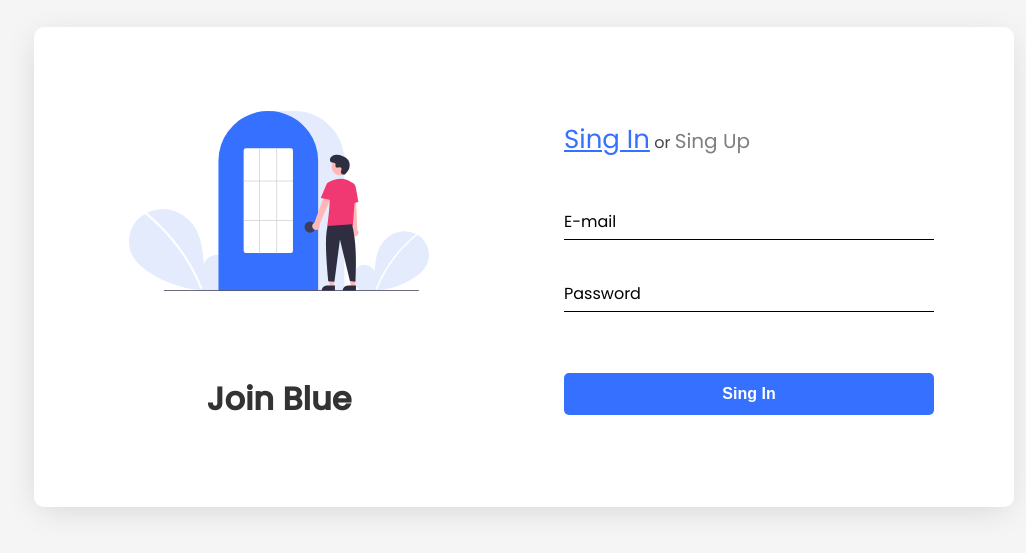
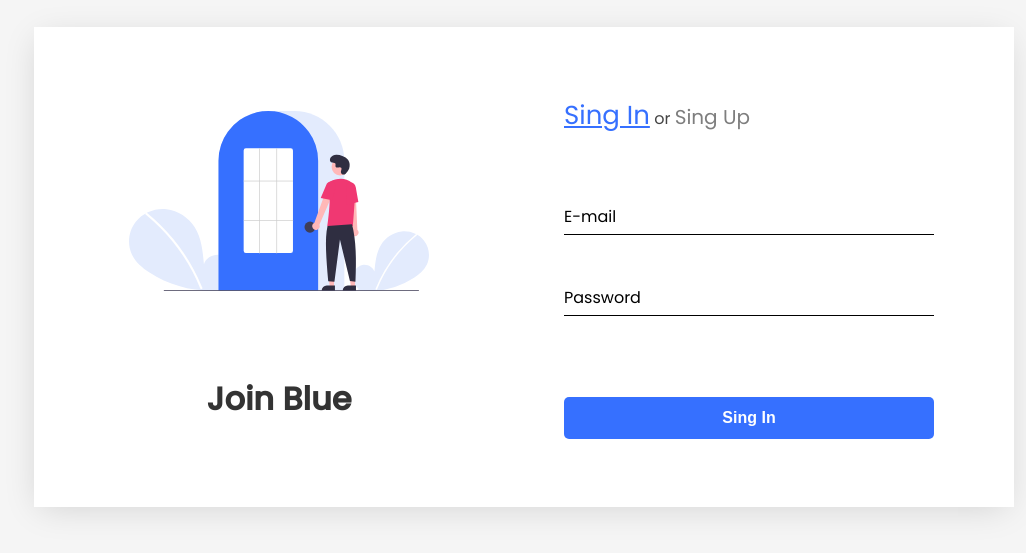
Before and after one commit to eualex/BlueShop, a React (Create React App) app in the folder frontend/: page /login in a window 1280 px wide. Shown: the part 133-686 px from the top of the page, without its empty margins (116-1142 px from the left). Built offline with nearby package versions, Linux system fonts and the light colour scheme; the HTML template or start-up script is replaced by a standard one.

Commit message:
adicionando animaçao na imagem

```diff
--- a/frontend/src/pages/SingPage/SingIn/index.tsx
+++ b/frontend/src/pages/SingPage/SingIn/index.tsx
@@ -3,7 +3,7 @@ import React from "react";
 import Button from "../../../components/Button";
 import Input from "../../../components/Input";
 
-import { ContainerForm, ConteinerTermOfService } from "./styles";
+import { ContainerForm } from "./styles";
 
 const SingIn: React.FC = () => {
   return (
--- a/frontend/src/pages/SingPage/SingIn/styles.ts
+++ b/frontend/src/pages/SingPage/SingIn/styles.ts
@@ -1,17 +1,26 @@
 import styled from 'styled-components';
+
+export const Container = styled.div`
+  width: 100%;
+  height: 60%;
+
+  display: flex;
+  align-items: center;
+  justify-content: center;
+  flex-direction: column;
+
+  button {
+    width: 100%;
+  }
+`;
 
 export const ContainerForm = styled.form`
   display: flex;
   flex-direction: column;
-  justify-content: space-around;
+  justify-content: space-evenly;
 
-  height: 30%;
+  height: 40%;
+  width: 100%;
 
   margin: 20px 0px;
 `;
-
-export const ConteinerTermOfService = styled.div`
-  label {
-    margin-left: 5px;
-  }
-`;
--- a/frontend/src/pages/SingPage/index.tsx
+++ b/frontend/src/pages/SingPage/index.tsx
@@ -1,4 +1,7 @@
-import React, { useState } from "react";
+import React, { useState, useEffect } from "react";
+
+import Aos from 'aos';
+import 'aos/dist/aos.css';
 
 import {
   Container,
@@ -18,11 +21,16 @@ import SingIn from "./SingIn";
 const Login: React.FC = () => {
   const [singIn, setSingIn] = useState(true);
 
+  useEffect(() => {
+    Aos.init({ duration: 1800 });
+  }, []);
+
   return (
     <Container>
       <Wrapper>
         <ContainerLeft>
-          {singIn ? <Image src={SingInImg} alt="Login" /> : <Image src={SingUpImg} alt="register" />}
+          {singIn && <Image data-aos="fade-up" src={SingInImg} alt="Login" />}
+          {!singIn && <Image data-aos="fade-up" src={SingUpImg} alt="register" />}
 
           <h1>Join Blue</h1>
         </ContainerLeft>
@@ -42,7 +50,8 @@ const Login: React.FC = () => {
             </span>
           </ContainerStateSing>
 
-          {singIn ? <SingIn /> : <SingUp />}
+          { singIn && <SingIn data-aos="fade-up"/> }
+          { !singIn && <SingUp /> }
         </ContainerRight>
       </Wrapper>
     </Container>
--- a/frontend/src/pages/SingPage/styles.ts
+++ b/frontend/src/pages/SingPage/styles.ts
@@ -24,7 +24,6 @@ export const Wrapper = styled.div`
   height: 100%;
   max-height: 480px;
 
-  border-radius: 10px;
 
   width: 100%;
   max-width: 980px;
@@ -33,12 +32,9 @@ export const Wrapper = styled.div`
 
   display: flex;
   align-items: center;
-  /* justify-content: space-around; */
 `;
 
 export const ContainerLeft = styled.div`
-  /* background-color: ${({ theme }) => theme.colors.primary}; */
-
   width: 50%;
   height: 100%;
 
@@ -56,7 +52,6 @@ export const ContainerLeft = styled.div`
 `;
 
 export const ContainerRight = styled.div`
-  /* background: red; */
   height: 100%;
   width: 50%;
 
@@ -74,7 +69,6 @@ export const ContainerForm = styled.form`
   justify-content: space-around;
 
   height: 40%;
-  /* width: 80%; */
 
   margin: 20px 0px;
 `;
```
